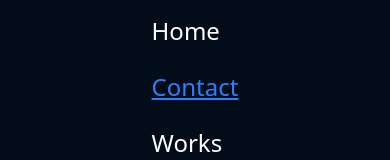
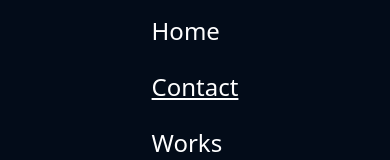
Before and after one commit to tdadadavid/portfolio, a Next.js app: page /contact in a window 390 px wide. Both pictures are taken after a click on the button 350 px from the left and 40 px from the top of the page. Shown: the part 307-467 px from the top of the page. Built offline with nearby package versions, Linux system fonts and the light colour scheme.

Commit message:
feat: Update contact links

```diff
--- a/app/contact/page.tsx
+++ b/app/contact/page.tsx
@@ -35,19 +35,19 @@ const ContactPage = () => {
              <PopOutButton
                title="GitHub"
                icon={<GithubLogo size={24} weight="fill" />}
-               action={() => handleNavigation(meta.socials.linkedin)}
+               action={() => handleNavigation(meta.github)}
                left={true}
              />
              <PopOutButton
                title="Email"
                icon={<EnvelopeOpen size={24} weight="fill" />}
-               action={() => handleNavigation(meta.socials.linkedin)}
+               action={() => handleNavigation(`mailto:${meta.email}`)}
                left={true}
              />
             <PopOutButton
                title="My Resume"
                icon={<ReadCvLogo size={24} weight="fill" />}
-               action={() => handleNavigation(meta.socials.linkedin)}
+               action={() => handleNavigation("/resume.pdf")}
                left={true}
             />
            </section>
--- a/components/ui/MobileNavBar.tsx
+++ b/components/ui/MobileNavBar.tsx
@@ -56,7 +56,7 @@ export const MobileNavBar = (props: MobileNavBarProps) => {
                             <li key={idx}>
                                 <Link href={item.href} className={cn(
                                     "hover:underline",
-                                    props.active == item.title.toLowerCase() && "underline text-blue-500 hover:text-blue-500"
+                                    props.active == item.title.toLowerCase() && "underline text-ice-500 hover:text-blue-500"
                                 )} onClick={() => setIsOpen(false)}>
                                     {item.title}
                                 </Link>
```
